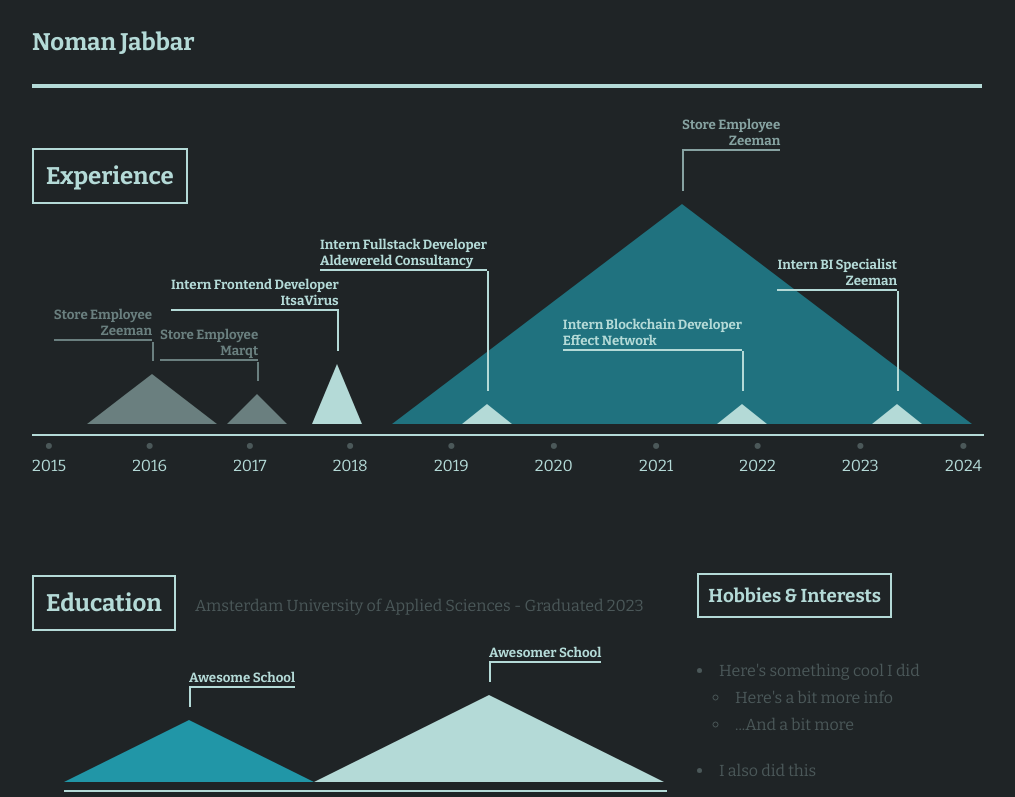
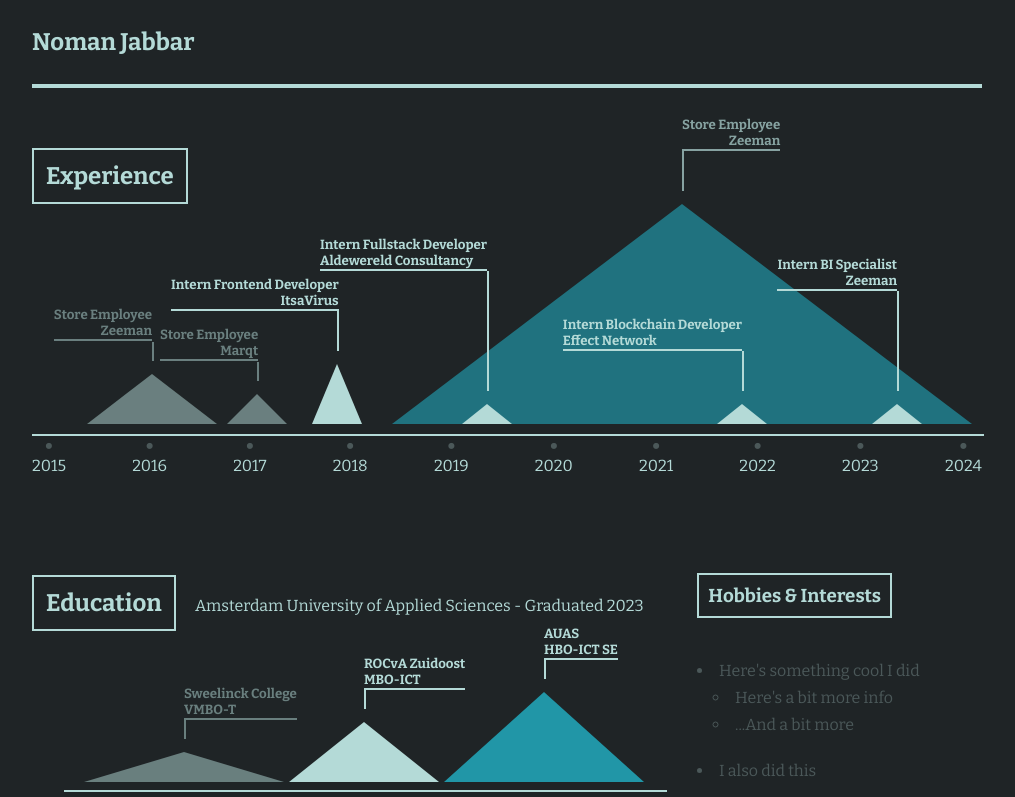
Before and after one commit to jabbarn/jabbarn.github.io, a Nuxt app: page / in a window 1280 px wide. Shown: the top 797 px of the page, without its empty margins (133-1148 px from the left). Built offline with nearby package versions, Linux system fonts and the light colour scheme.

Commit message:
fix education

```diff
--- a/app.vue
+++ b/app.vue
@@ -104,13 +104,17 @@
 
       <div class="schools">
         <div class="up-arrow school-item" id="school1">
-          <h5>Awesome School</h5>
-          <span>&nbsp;</span>
+          <h5>Sweelinck College<br><span>VMBO-T</span></h5>
+          <span class="symbol">&nbsp;</span>
+        </div>
+        <div class="up-arrow school-item" id="school2">
+          <h5>ROCvA Zuidoost<br><span>MBO-ICT</span></h5>
+          <span class="symbol">&nbsp;</span>
         </div>
 
-        <div class="up-arrow school-item" id="school2">
-          <h5>Awesomer School</h5>
-          <span>&nbsp;</span>
+        <div class="up-arrow school-item" id="school3">
+          <h5>AUAS<br><span>HBO-ICT SE</span></h5>
+          <span class="symbol">&nbsp;</span>
         </div>
       </div>
 
--- a/assets/scss/main.scss
+++ b/assets/scss/main.scss
@@ -81,6 +81,12 @@
   }
 }
 
+span.symbol {
+  position: absolute;
+  bottom: 13px;
+  border-left: 2px solid $lightestBlue;
+}
+
 .data {
   height: 200px;
   position: relative;
@@ -110,12 +116,6 @@
       bottom: 10px;
       white-space: nowrap;
       border-bottom: 2px solid $lightestBlue;
-    }
-
-    span.symbol {
-      position: absolute;
-      bottom: 13px;
-      border-left: 2px solid $lightestBlue;
     }
   }
 }
@@ -283,7 +283,6 @@
 
 .edu {
   .uni {
-    color: $gray;
     margin-left: 1em;
   }
 
@@ -293,45 +292,46 @@
     margin-bottom: .5em;
 
     .school-item {
+      position: absolute;
+      z-index: 1;
+      bottom: 0;
+      left: 0;
+      width: 0;
+      height: 0;
+      border-left: 0 solid transparent;
+      border-right: 0 solid transparent;
+      border-bottom: 0 solid transparent;
 
       h5 {
         position: absolute;
         bottom: 10px;
         white-space: nowrap;
-        border-bottom: 2px solid     $lightestBlue;
-      }
-
-      span {
-        position: absolute;
-        bottom: 13px;
-        border-left: 2px solid $lightestBlue;
+        border-bottom: 2px solid $lightestBlue;
       }
     }
   }
 }
 
 #school1 {
-  position: absolute;
-  z-index: 1;
-  bottom: 0;
-  left: 0;
-  width: 0;
-	height: 0;
-	border-left: 125px solid transparent;
-	border-right: 125px solid transparent;
-	border-bottom: 62.5px solid $blue;
+  left: 20px;
+  opacity: .5;
+	border-left-width: 100px;
+	border-right-width: 100px;
+	border-bottom: 30px solid $lightestBlue;
 }
 
 #school2 {
-  position: absolute;
-  z-index: 1;
-  bottom: 0;
-  left: 250px;
-  width: 0;
-	height: 0;
-	border-left: 175px solid transparent;
-	border-right: 175px solid transparent;
-	border-bottom: 87.5px solid $lightestBlue;
+  left: 225px;
+	border-left-width: 75px;
+	border-right-width: 75px;
+	border-bottom: 60px solid $lightestBlue;
+}
+
+#school3 {
+  left: 380px;
+	border-left-width: 100px;
+	border-right-width: 100px;
+	border-bottom: 90px solid $blue;
 }
 
 .hna {
@@ -539,7 +539,3 @@
     margin-left: 150px;
   }
 }
-
-.pie-legend {
-
-}
```
